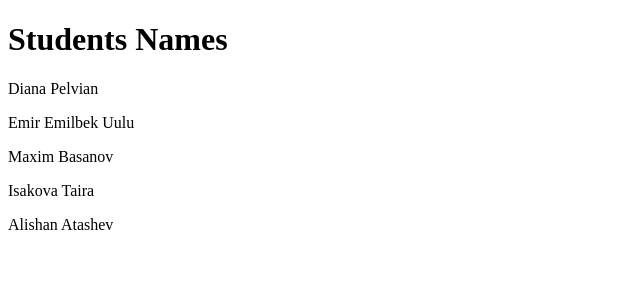
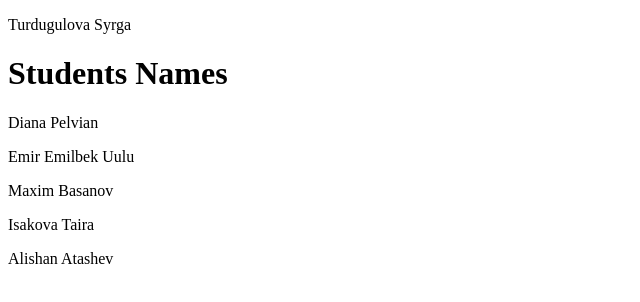
Before and after one commit to TairaKanybek/homework2, a plain HTML site: page index.html in a window 1280 px wide. Shown: the whole page, without its empty margins (0-640 px from the left). Drawn offline with Linux system fonts and the light colour scheme.

Commit message:
add name

```diff
--- a/index.html
+++ b/index.html
@@ -7,7 +7,8 @@
     <title>Document</title>
 </head>
 <body>
-    <h1>Students Names</h1>
+   <p>Turdugulova Syrga</p>
+ <h1>Students Names</h1>
     <p>Diana Pelvian</p>
     <p>Emir Emilbek Uulu</p>
     <p>Maxim Basanov</p>
```
